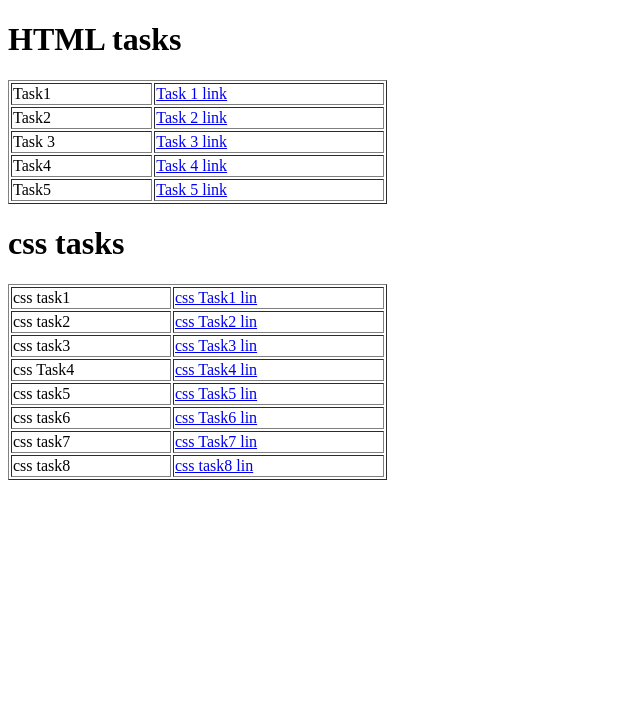
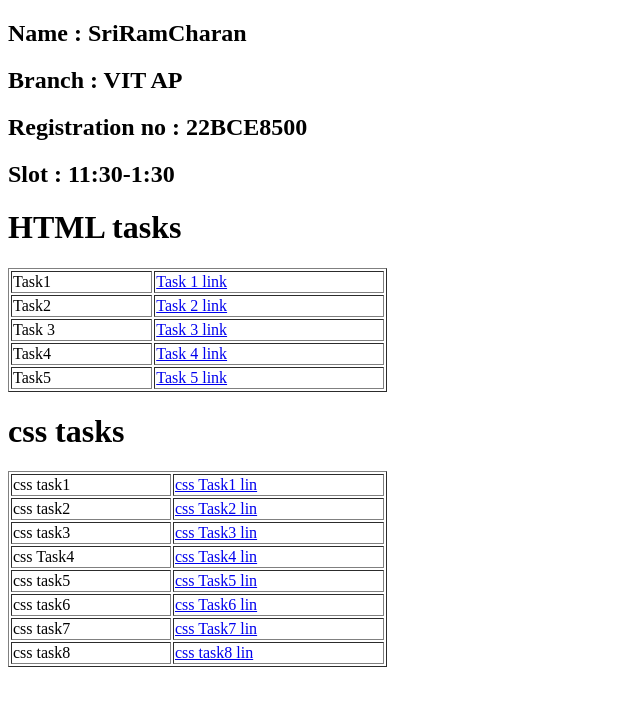
Before and after one commit to Sriram-tsr/Sriram-tsr, a plain HTML site: page index.html in a window 1280 px wide. Shown: the whole page, without its empty margins (0-640 px from the left). Drawn offline with Linux system fonts and the light colour scheme.

Commit message:
Update index.html

```diff
--- a/index.html
+++ b/index.html
@@ -7,7 +7,13 @@
     <title>Document</title>
 </head>
 <body>
+    <h2> Name : SriRamCharan </h2>
+    <h2> Branch : VIT AP </h2>
+    <h2> Registration no : 22BCE8500 </h2>
+    <h2> Slot : 11:30-1:30 </h2>
+
     <h1>HTML tasks</h1>
+
         <table width="30%"  border="1">
         <tr>
             <td>Task1</td>
```
